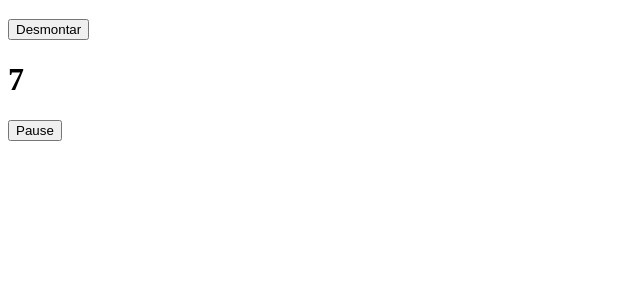
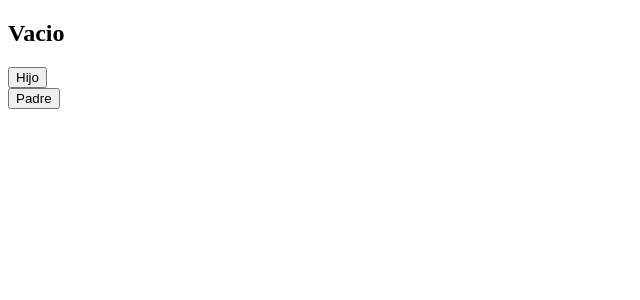
Before and after one commit to carlosmorera/CursoReact2020, a React (Create React App) app: page / in a window 1280 px wide. Shown: the top 300 px of the page, without its empty margins (0-640 px from the left). Built offline with nearby package versions, Linux system fonts and the light colour scheme.

Commit message:
Llamado de un metodo desde el componente ádre al componente hijo

```diff
--- a/src/App.js
+++ b/src/App.js
@@ -1,60 +1,25 @@
 import React, {Component} from "react";
 
-class Timer extends Component {
+class Hijo extends Component {
 
     state = {
-        time: 0,
-        isPlaying: true
+        message: 'Vacio'
     }
-
-    tick = null
-
-    componentDidMount() {
-        this.play()
-    }
-
-    componentWillUnmount() {
-        /*
-        * Limpiar Intervals
-        * Limpiar Event Listeners
-        * Ejecutar algun metodo para que limpie algo del padre
-        */
-        this.props.onDestroy()
-        clearInterval(this.tick)
-    }
-
-    play = () => {
-        this.setState({isPlaying: true})
-        this.tick = setInterval(() => {
-            this.setState(state => ({
-                time: state.time + 1
-            }))
-        }, 1000)
-    }
-
-    pause = () => {
-        this.setState({isPlaying: false})
-        clearInterval(this.tick)
-    }
-
-    toggle = () => {
-        this.state.isPlaying
-            ? this.pause()
-            : this.play()
+    dispatchAlert = (e, message = 'Alerta  desde el hjo') => {
+        alert(message)
+        this.setState({message})
     }
 
     render() {
-        const {time, isPlaying} = this.state
-
+        const {message} = this.state
         return (
             <div>
-                <h1>{time}</h1>
-                <button onClick={this.toggle}>
-                    {
-                        isPlaying
-                            ? 'Pause'
-                            : 'Play'
-                    }
+                <h2>{message}</h2>
+
+                <button
+                    onClick={this.dispatchAlert}
+                >
+                    Hijo
                 </button>
             </div>
         )
@@ -62,35 +27,25 @@ class Timer extends Component {
 }
 
 class App extends Component {
-    state = {
-        show: true,
-        message: ' '
-    }
 
-    desmontar = () => {
-        this.setState({
-            show: false
-        })
-    }
-    handleDestroy = () => {
-        this.setState({
-            message: 'EL componente Contador fue destruido.'
-        })
+    hijo = React.createRef()
+
+
+    handleClick = () => {
+        this.hijo.current.dispatchAlert(null, 'mensaje desde el componente padre')
     }
 
     render() {
-        const {message} = this.state
         return (
             <div>
-                <h3>{message}</h3>
-                <button onClick={this.desmontar}>
-                    Desmontar
+                <Hijo
+                    ref={this.hijo}
+                />
+                <button
+                    onClick={this.handleClick}
+                >
+                    Padre
                 </button>
-                {this.state.show &&
-                <Timer
-                    onDestroy={this.handleDestroy}
-                />
-                }
             </div>
         )
     }
```
